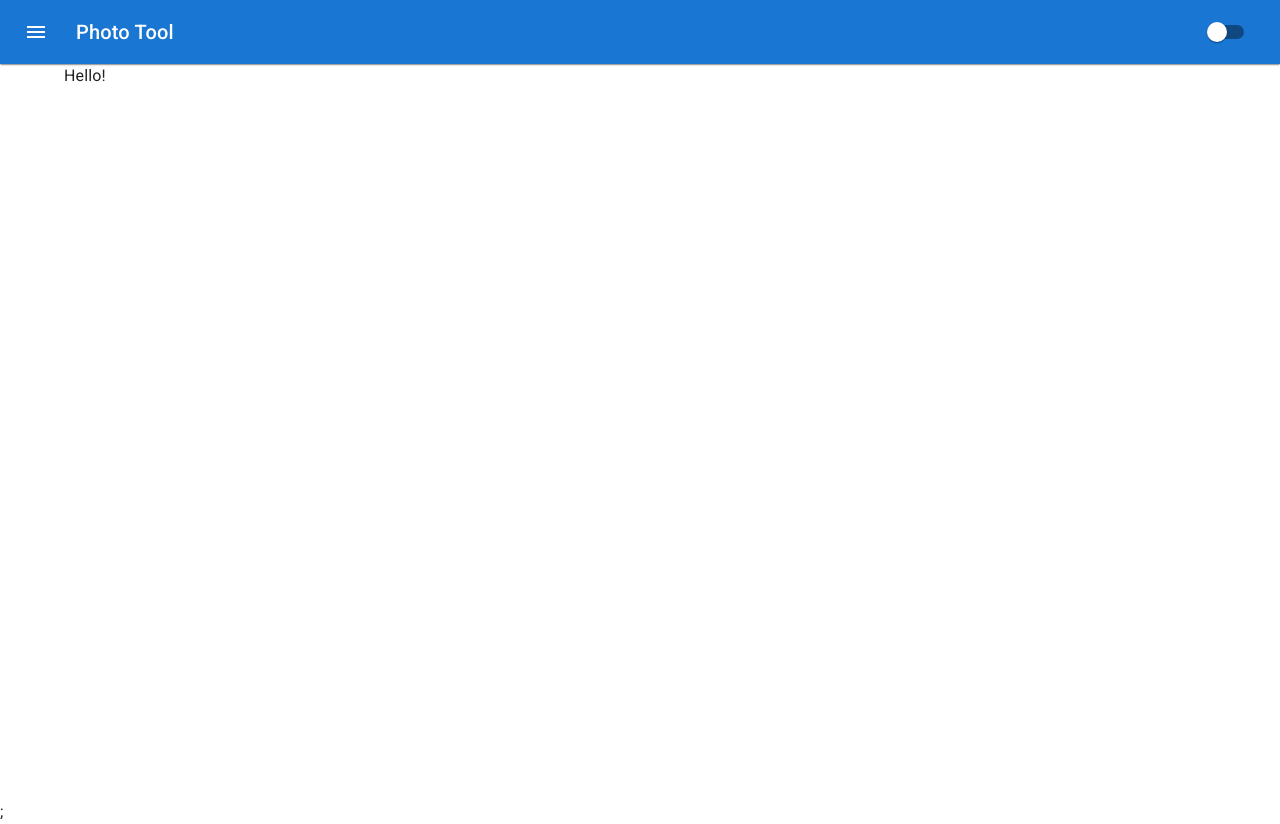
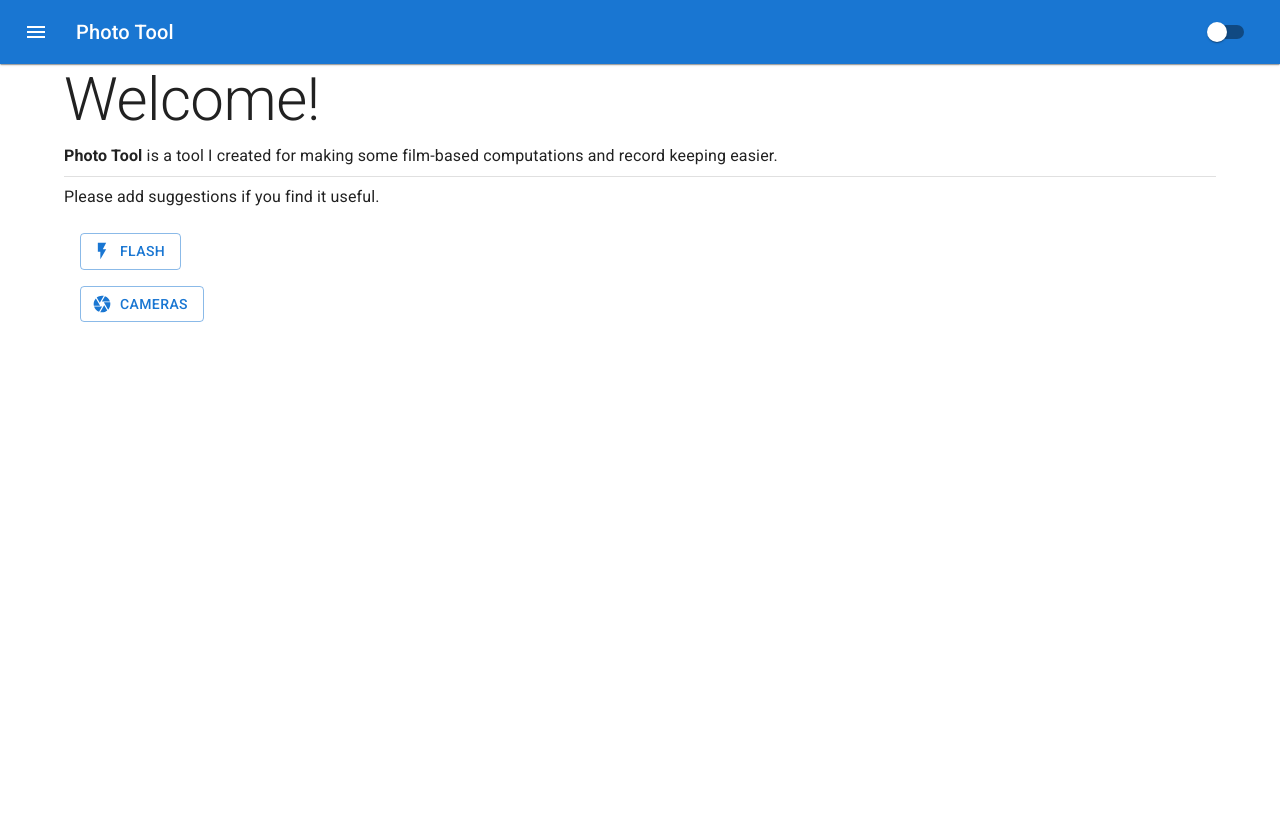
Before and after one commit to mnazbro/film-friend, a React (Vite) app: page / in a window 1280 px wide. After the commit the page ends 800 px from the top, so only its background shows below. Built offline with nearby package versions, Linux system fonts and the light colour scheme.

Commit message:
Make it work more

```diff
--- a/capacitor.config.ts
+++ b/capacitor.config.ts
@@ -1,7 +1,7 @@
 import { CapacitorConfig } from "@capacitor/cli";
 
 const config: CapacitorConfig = {
-  appId: "photo.tool",
+  appId: "com.mnazbro.photo.tool",
   appName: "photo-tool",
   webDir: "dist",
   server: {
--- a/src/App.tsx
+++ b/src/App.tsx
@@ -1,16 +1,22 @@
-import { useState, type FC, useMemo, createContext } from "react";
+import { useEffect, type FC } from "react";
 import { PageWrapper } from "./pages/PageWrapper";
-import { Box, ThemeProvider, createTheme } from "@mui/material";
+import { ThemeProvider, createTheme, useMediaQuery } from "@mui/material";
 import { RouterProvider } from "react-router";
 import { createBrowserRouter } from "react-router-dom";
 import { FlashPage } from "./pages/FlashPage";
-import { ColorModeContext } from "./context/ColorModeContext";
 import { CameraPage } from "./pages/CameraPage";
+import { HomePage } from "./pages/HomePage";
+import { useAppDispatch, useAppSelector } from "./store/hooks";
+import { setDarkMode } from "./store/appSlice";
 
 const router = createBrowserRouter([
   {
     path: "/",
-    element: <PageWrapper>Hello!</PageWrapper>,
+    element: (
+      <PageWrapper>
+        <HomePage />
+      </PageWrapper>
+    ),
   },
   {
     path: "/flash",
@@ -30,31 +36,32 @@ const router = createBrowserRouter([
   },
 ]);
 
+const lightTheme = createTheme({
+  palette: {
+    mode: "light",
+  },
+});
+const darkTheme = createTheme({
+  palette: {
+    mode: "dark",
+  },
+});
+
 export const App: FC = () => {
-  const [mode, setMode] = useState<"light" | "dark">("light");
-  const colorMode = useMemo(
-    () => ({
-      toggleColorMode: () => {
-        setMode((prevMode) => (prevMode === "light" ? "dark" : "light"));
-      },
-    }),
-    [],
-  );
-  const theme = useMemo(
-    () =>
-      createTheme({
-        palette: {
-          mode,
-        },
-      }),
-    [mode],
-  );
+  const prefersDarkMode = useMediaQuery("(prefers-color-scheme: dark)");
+  const isDarkMode = useAppSelector((state) => state.app.isDarkMode);
+  const theme = isDarkMode ? darkTheme : lightTheme;
+  const dispatch = useAppDispatch();
+
+  useEffect(() => {
+    if (prefersDarkMode) {
+      dispatch(setDarkMode(true));
+    }
+  }, [prefersDarkMode, dispatch, setDarkMode]);
 
   return (
-    <ColorModeContext.Provider value={colorMode}>
-      <ThemeProvider theme={theme}>
-        <RouterProvider router={router} />;
-      </ThemeProvider>
-    </ColorModeContext.Provider>
+    <ThemeProvider theme={theme}>
+      <RouterProvider router={router} />
+    </ThemeProvider>
   );
 };
--- a/src/context/ColorModeContext.ts
+++ /dev/null
@@ -1,4 +0,0 @@
-import { createContext } from "react";
-
-
-export const ColorModeContext = createContext({ toggleColorMode: () => {} });
--- a/src/main.tsx
+++ b/src/main.tsx
@@ -6,13 +6,17 @@ import "@fontsource/roboto/700.css";
 import { StrictMode } from "react";
 import { createRoot } from "react-dom/client";
 import { App } from "./App";
-import { CssBaseline } from "@mui/material";
+import { CssBaseline, ThemeProvider } from "@mui/material";
+import { Provider } from "react-redux";
+import { store } from "./store/store";
 
 const container = document.getElementById("root");
 const root = createRoot(container!);
 root.render(
   <StrictMode>
     <CssBaseline />
-    <App />
+    <Provider store={store}>
+      <App />
+    </Provider>
   </StrictMode>,
 );
--- a/src/pages/CameraPage.tsx
+++ b/src/pages/CameraPage.tsx
@@ -1,5 +1,5 @@
 import { Alert, Stack, TextField } from "@mui/material";
-import { FC, useState } from "react";
+import { FC } from "react";
 import { Controller, SubmitHandler, useForm } from "react-hook-form";
 
 type FormInputs = {
@@ -25,7 +25,7 @@ export const CameraPage: FC = () => {
   const onSubmit: SubmitHandler<FormInputs> = (data) => {};
 
   return (
-    <Stack spacing={1}>
+    <Stack spacing={1} py={1}>
       <Alert severity="info">
         Manual flash calculates distance for you. Given input, check the table
         for correct exposure.
--- a/src/pages/FlashPage.tsx
+++ b/src/pages/FlashPage.tsx
@@ -3,10 +3,6 @@ import {
   AccordionDetails,
   AccordionSummary,
   Alert,
-  Button,
-  Card,
-  Collapse,
-  Divider,
   Grid,
   Paper,
   Stack,
@@ -148,13 +144,15 @@ export const FlashPage: FC = () => {
       <TableContainer component={Paper}>
         <Table>
           <TableHead>
-            <TableCell>F-Stop</TableCell>
-            <TableCell>{`Distance (${watch("unit")})`}</TableCell>
+            <TableRow>
+              <TableCell>F-Stop</TableCell>
+              <TableCell>{`Distance (${watch("unit")})`}</TableCell>
+            </TableRow>
           </TableHead>
           <TableBody>
             {[1.8, 2.8, 4, 5.6, 8, 11, 16, 22].map((fstop) => {
               return (
-                <TableRow>
+                <TableRow key={fstop}>
                   <TableCell>{fstop}</TableCell>
                   <TableCell>
                     {Math.round(((multiplier * guideNumber) / fstop) * 100) /
--- /dev/null
+++ b/src/pages/HomePage.tsx
@@ -0,0 +1,45 @@
+import {
+  Button,
+  Divider,
+  Stack,
+  Typography,
+  Link,
+  List,
+  ListItem,
+} from "@mui/material";
+import { Link as RouterLink } from "react-router-dom";
+import { FC } from "react";
+import FlashOnIcon from "@mui/icons-material/FlashOn";
+import CameraIcon from "@mui/icons-material/Camera";
+
+export const HomePage: FC = () => {
+  return (
+    <Stack spacing={1}>
+      <Typography variant="h2">Welcome!</Typography>
+      <Typography variant="body1">
+        <b>Photo Tool</b> is a tool I created for making some film-based
+        computations and record keeping easier.
+      </Typography>
+      <Divider />
+      <Typography variant="body1">
+        Please add suggestions if you find it useful.
+      </Typography>
+      <List>
+        <ListItem>
+          <Link component={RouterLink} to="/flash">
+            <Button variant="outlined" startIcon={<FlashOnIcon />}>
+              Flash
+            </Button>
+          </Link>
+        </ListItem>
+        <ListItem>
+          <Link component={RouterLink} to="/camera">
+            <Button variant="outlined" startIcon={<CameraIcon />}>
+              Cameras
+            </Button>
+          </Link>
+        </ListItem>
+      </List>
+    </Stack>
+  );
+};
--- a/src/pages/Navigation.tsx
+++ b/src/pages/Navigation.tsx
@@ -24,7 +24,8 @@ import {
   Link as RouterLink,
   LinkProps as RouterLinkProps,
 } from "react-router-dom";
-import { ColorModeContext } from "../context/ColorModeContext";
+import { useAppDispatch } from "../store/hooks";
+import { setDarkMode } from "../store/appSlice";
 
 const RouterLinkWrapper = forwardRef<HTMLAnchorElement, RouterLinkProps>(
   function Link(itemProps, ref) {
@@ -34,8 +35,7 @@ const RouterLinkWrapper = forwardRef<HTMLAnchorElement, RouterLinkProps>(
 
 export const Navigation: FC = () => {
   const [isMenuOpen, setIsMenuOpen] = useState(false);
-  const colorModeContext = useContext(ColorModeContext);
-  colorModeContext.toggleColorMode;
+  const dispatch = useAppDispatch();
   return (
     <>
       <AppBar elevation={1}>
@@ -53,7 +53,9 @@ export const Navigation: FC = () => {
           <Typography variant="h6" component="div" sx={{ flexGrow: 1 }}>
             Photo Tool
           </Typography>
-          <Switch onChange={colorModeContext.toggleColorMode} />
+          <Switch
+            onChange={(value) => dispatch(setDarkMode(value.target.checked))}
+          />
         </Toolbar>
       </AppBar>
       <Toolbar />
--- a/src/pages/PageWrapper.tsx
+++ b/src/pages/PageWrapper.tsx
@@ -1,5 +1,5 @@
-import { useState, type FC, ReactNode } from "react";
-import { Box, Container, useTheme } from "@mui/material";
+import { type FC, ReactNode } from "react";
+import { Container } from "@mui/material";
 import { Navigation } from "./Navigation";
 import { AppBorder } from "./AppBorder";
 
@@ -10,12 +10,10 @@ export type PageProps = {
 export const PageWrapper: FC<PageProps> = ({ children }) => {
   return (
     <AppBorder>
-      <Box bgcolor="background.default">
-        <Container>
-          <Navigation />
-          {children}
-        </Container>
-      </Box>
+      <Container>
+        <Navigation />
+        {children}
+      </Container>
     </AppBorder>
   );
 };
--- a/src/store/appSlice.ts
+++ b/src/store/appSlice.ts
@@ -10,7 +10,7 @@ const initialState: AppState = {
 }
 
 export const appSlice = createSlice({
-  name: '',
+  name: 'app',
   initialState,
   reducers: {
     setDarkMode: (state, action: PayloadAction<boolean>) => {
--- a/src/store/store.ts
+++ b/src/store/store.ts
@@ -1,7 +1,7 @@
 import { configureStore } from '@reduxjs/toolkit';
 import appReducer from './appSlice';
 
-const store = configureStore({
+export const store = configureStore({
  reducer: {
     app: appReducer,
  },
```
Also changed, not shown: 6 other files (tests, documents, lock files or other folders).
